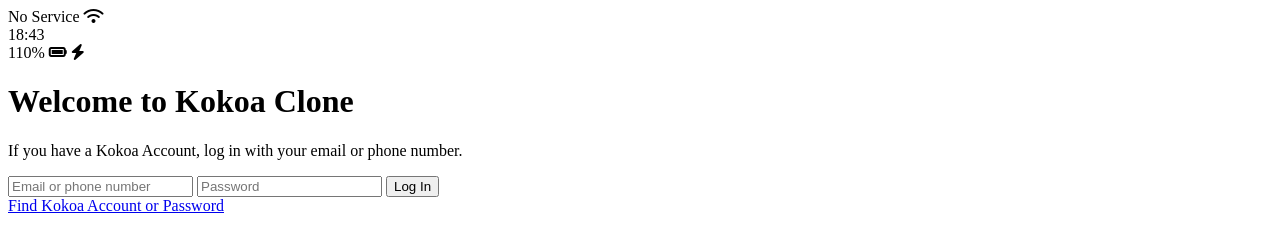
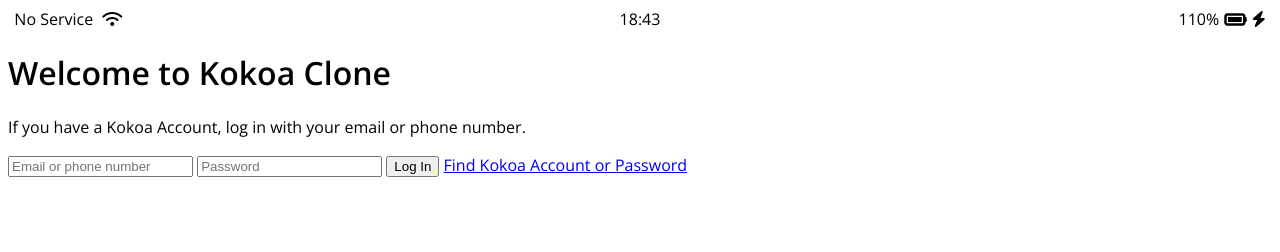
Before and after one commit to Jongtaklee/kokoa-clone-2021, a plain HTML site: page index.html in a window 1280 px wide. Drawn offline with nearby package versions, Linux system fonts and the light colour scheme.

Commit message:
status bar css

```diff
--- /dev/null
+++ b/css/styles.css
@@ -0,0 +1,30 @@
+@import url("https://fonts.googleapis.com/css2?family=Open+Sans:wght@400;600&display=swap");
+body {
+  font-family: "Open Sans", sans-serif;
+}
+
+.status-bar {
+  display: flex;
+  justify-content: center;
+}
+.status-bar__column {
+  width: 33%;
+}
+
+.status-bar__column:first-child span {
+  margin-right: 5px;
+}
+
+.status-bar__column:nth-child(2) {
+  display: flex;
+  justify-content: center;
+}
+.status-bar__column:last-child {
+  display: flex;
+  justify-content: flex-end;
+  align-items: center;
+}
+
+.status-bar__column .fa-battery-full {
+  margin: 0px 5px;
+}
--- a/index.html
+++ b/index.html
@@ -1,6 +1,7 @@
 <!DOCTYPE html>
 <html lang="en">
   <head>
+    <link rel="stylesheet" href="css/styles.css" />
     <meta charset="UTF-8" />
     <meta name="viewport" content="width=device-width, initial-scale=1.0" />
     <title>Welcome to Kokoa Clone</title>
@@ -16,7 +17,7 @@
       </div>
       <div class="status-bar__column">
         <span>110%</span>
-        <i class="fas fa-battery-full"></i>
+        <i class="fas fa-battery-full fa-lg"></i>
         <i class="fas fa-bolt"></i>
       </div>
     </div>
@@ -31,9 +32,8 @@
       <input type="text" placeholder="Email or phone number" />
       <input type="password" placeholder="Password" />
       <input type="submit" value="Log In" />
+      <a href="#">Find Kokoa Account or Password</a>
     </form>
-
-    <a href="#">Find Kokoa Account or Password</a>
 
     <script
       src="https://kit.fontawesome.com/6478f529f2.js"
```
